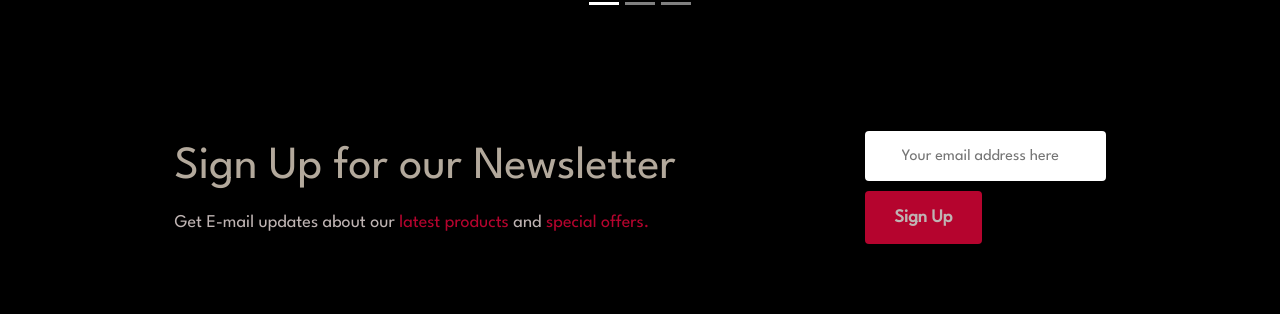
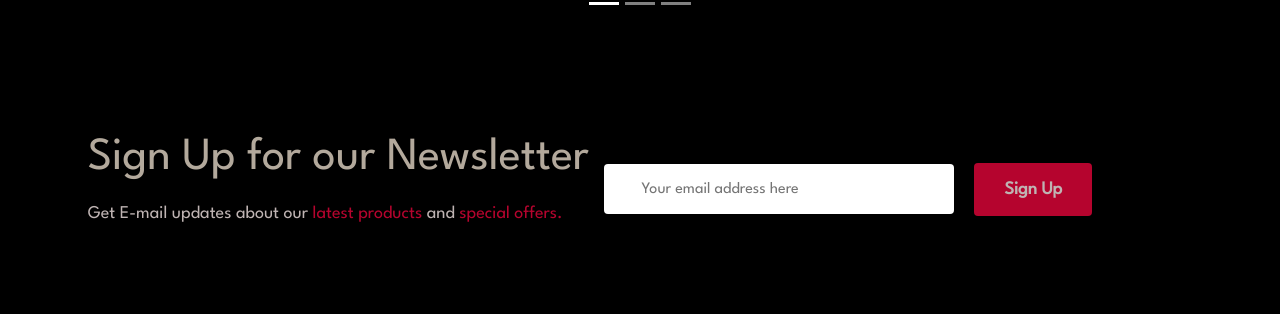
Before and after one commit to krrishexe/ShoeKicks-2.0, a React (Create React App) app in the folder shoekicks2.0/: page / in a window 1280 px wide. Shown: the part 5297-5611 px from the top of the page. Built offline with nearby package versions, Linux system fonts and the light colour scheme; no server answers; a web font is replaced by a local one.

Commit message:
added controller for sending mail

```diff
--- a/shoekicks2.0/src/Components/Newsletter.js
+++ b/shoekicks2.0/src/Components/Newsletter.js
@@ -1,6 +1,29 @@
-import React from 'react'
+import React, { useEffect, useState } from 'react'
+import { ToastContainer, toast } from 'react-toastify';
+import 'react-toastify/dist/ReactToastify.css';
+
+import axios from 'axios';
 
 function Newsletter() {
+    const [email, setMail] = useState('')
+    const handleNews = async (e) => {
+        try {
+            e.preventDefault()
+            console.log("clicked")
+            const data = await axios.post("http://localhost:5000/api/v1/user/handle-newsletter", { email })
+            console.log(data)
+            if (data.data.status === 200) {
+                toast.success("Mail Sent Successfully ✅")
+            } else {
+                toast.error("Error sending mail")
+            }
+
+        } catch (error) {
+            console.log("Error sending mail", error.message)
+            toast.error("Error sending mail")
+        }
+    }
+
     return (
         <div>
             <section id="newsletter" className="section-p1 section-m1">
@@ -8,10 +31,13 @@ function Newsletter() {
                     <h2> Sign Up for our Newsletter</h2>
                     <p>Get E-mail updates about our <span>latest products</span>  and <span>special offers.</span> </p>
                 </div>
-                <div className="form">
-                    <input type="email" placeholder="Your email address here" />
-                        <button className="normal"> Sign Up</button>
-                </div>
+                <form>
+                    <div className="form">
+                        <input style={{ width: "350px" }} type="email" placeholder="Your email address here" value={email} onChange={(e) => setMail(e.target.value)} />
+                        <button className="normal" type='submit' onClick={handleNews}> Sign Up</button>
+                        <ToastContainer />
+                    </div>
+                </form>
             </section>
         </div>
     )
--- a/shoekicks2.0/src/Media/CSS/style.css
+++ b/shoekicks2.0/src/Media/CSS/style.css
@@ -492,10 +492,6 @@ button.normal{
 #newsletter span{
 color: #b5042e;
 }
-/* #newsletter .form{
-    display: flex;
-    width: 40%;
-} */
 #newsletter input{
     display: block;
     height: 3.125rem;
@@ -505,15 +501,17 @@ color: #b5042e;
     border-radius: 4px;
     outline: none;
 }
-/* .form{
+.form{
     display: flex;
-    justify-content: space-evenly;
-} */
+    align-items: center;
+
+}
 #newsletter button{
     display: block;
     background-color: #b5042e;
     color: #bfb4b3;
-    margin-top: 10px ;
+    margin-top: 20px;
+    margin-left: 20px;
 }
 footer{
     display: flex;
```
Also changed, not shown: 2 other files (tests, documents, lock files or other folders).
